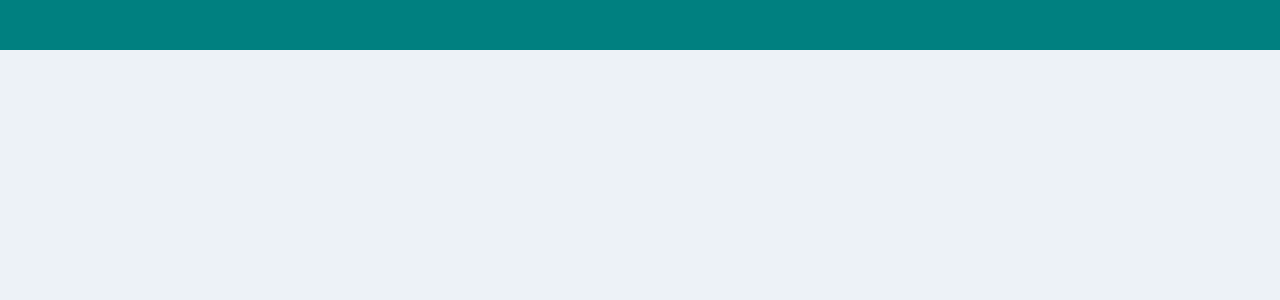
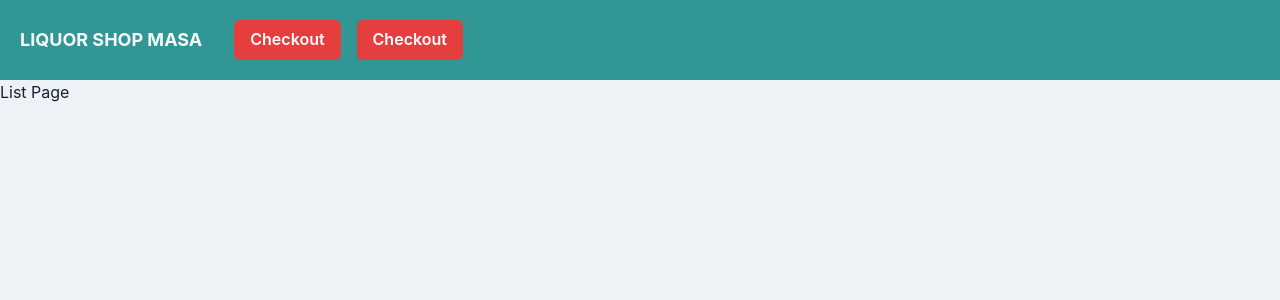
Before and after one commit to masafumikazama/liquor-ec-frontend, a React (Create React App) app: page / in a window 1280 px wide. Shown: the top 300 px of the page. Built offline with nearby package versions, Linux system fonts and the light colour scheme.

Commit message:
setup header

```diff
--- a/package.json
+++ b/package.json
@@ -3,6 +3,7 @@
   "version": "0.1.0",
   "private": true,
   "dependencies": {
+    "@chakra-ui/icons": "^1.1.5",
     "@chakra-ui/react": "^1.8.3",
     "@emotion/react": "^11.7.1",
     "@emotion/styled": "^11.6.0",
@@ -13,7 +14,6 @@
     "@types/node": "^16.11.25",
     "@types/react": "^17.0.39",
     "@types/react-dom": "^17.0.11",
-    "@types/react-router-dom": "^5.3.3",
     "framer-motion": "^6.2.6",
     "react": "^17.0.2",
     "react-dom": "^17.0.2",
@@ -51,6 +51,7 @@
     ]
   },
   "devDependencies": {
+    "@types/react-router-dom": "^5.3.3",
     "@typescript-eslint/eslint-plugin": "^5.12.0",
     "@typescript-eslint/parser": "^5.12.0",
     "eslint": "^8.2.0",
--- a/src/App.tsx
+++ b/src/App.tsx
@@ -1,3 +1,4 @@
+/* eslint-disable react/no-children-prop */
 import { ChakraProvider } from '@chakra-ui/react';
 import { VFC } from 'react';
 import { BrowserRouter } from 'react-router-dom';
@@ -9,11 +10,12 @@ import { Header } from "./components/organisms/layout/Header";
   // eslint-disable-next-line react/function-component-definition
   const App: VFC = () => (
     <ChakraProvider theme={ theme }>
-      <Header>
+
       <BrowserRouter>
+        <Header children={undefined} />
         <Router />
       </BrowserRouter>
-      </Header>
+
     </ChakraProvider>
   );
 
--- /dev/null
+++ b/src/components/atoms/button/MenuIconButton.tsx
@@ -0,0 +1,22 @@
+/* eslint-disable react/prop-types */
+import { VFC, memo } from "react";
+import { IconButton  } from "@chakra-ui/react";
+import { HamburgerIcon } from "@chakra-ui/icons";
+
+type Props = {
+  onOpen: () => void;
+}
+
+export const MenuIconButton: VFC<Props> = memo((props) => {
+  const { onOpen } = props;
+  return (
+    <IconButton
+    aria-label="menu button"
+    icon={<HamburgerIcon />}
+    size="sm"
+    variant="unstyled"
+    display={{ base: "block", md: "none"}}
+    onClick={ onOpen }
+  />
+  );
+});
--- /dev/null
+++ b/src/components/molecules/MenuDrawer.tsx
@@ -0,0 +1,26 @@
+/* eslint-disable react/prop-types */
+import { Drawer, DrawerOverlay, DrawerContent, DrawerBody, Button } from "@chakra-ui/react";
+import { VFC, memo } from "react";
+
+type Props = {
+  onClose: () => void;
+  isOpen: boolean;
+  onClickHome: () => void;
+  onClickCheckout: () => void;
+}
+
+export const MenuDrawer: VFC<Props> = memo((props) => {
+  const { onClose, isOpen, onClickHome, onClickCheckout } = props;
+  return (
+    <Drawer placement="left" size="xs" onClose={ onClose } isOpen={ isOpen }>
+    <DrawerOverlay>
+      <DrawerContent>
+        <DrawerBody p={0} bg="gray.100">
+          <Button w="100%" onClick={onClickHome}>Home</Button>
+          <Button w="100%" onClick={onClickCheckout}>Checkout</Button>
+        </DrawerBody>
+      </DrawerContent>
+    </DrawerOverlay>
+  </Drawer>
+  );
+});
--- a/src/components/organisms/layout/Header.tsx
+++ b/src/components/organisms/layout/Header.tsx
@@ -1,9 +1,49 @@
-import { VFC, memo, ReactNode } from "react";
+import { Flex, Heading, Box, useDisclosure, Button } from "@chakra-ui/react"
+import { VFC, memo, ReactNode, useCallback } from "react";
+import { useNavigate } from "react-router-dom";
+
+import { MenuIconButton } from "../../atoms/button/MenuIconButton"
+import { MenuDrawer } from "../../molecules/MenuDrawer";
 
 type Props = {
   children: ReactNode;
 }
 
-export const Header: VFC<Props> = memo(() =>
+export const Header: VFC<Props> = memo(() => {
+const { isOpen, onOpen, onClose } = useDisclosure();
+const history = useNavigate();
 
-<div style={{ height : "50px", backgroundColor: "teal" }} />);
+const onClickHome = useCallback(() => history("/home"), [history]);
+const onClickCheckout = useCallback(() => history("/checkout_option"), [history]);
+
+return (
+<>
+<Flex
+  as="nav"
+  bg="teal.500"
+  color="gray.50"
+  align="center"
+  justify="space-between"
+  padding={{ base: 3, md: 5 }}
+>
+  <Flex align="center" as="a" mr={8} _hover={{ cursor: "pointer" }} onClick={onClickHome}>
+    <Heading as="h1" fontSize={{ base: "md", md: "lg" }}>LIQUOR SHOP MASA</Heading>
+  </Flex>
+
+  <Flex
+    align="center"
+    fontSize="sm"
+    flexGrow={2}
+    display={{ base: "none", md: "flex" }}
+  >
+    <Box pr={4}>
+      <Button colorScheme='red' onClick={onClickCheckout}>Checkout</Button>
+    </Box>
+    <Button colorScheme='red' onClick={onClickCheckout}>Checkout</Button>
+  </Flex>
+  <MenuIconButton onOpen={onOpen}/>
+</Flex>
+ <MenuDrawer onClose={onClose} isOpen={isOpen} onClickHome={onClickHome} onClickCheckout={onClickCheckout} />
+</>
+);
+});
```
Also changed, not shown: 2 other files (tests, documents, lock files or other folders).
